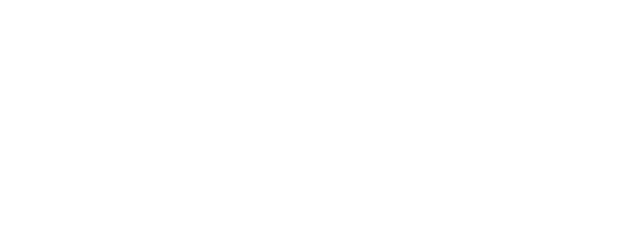
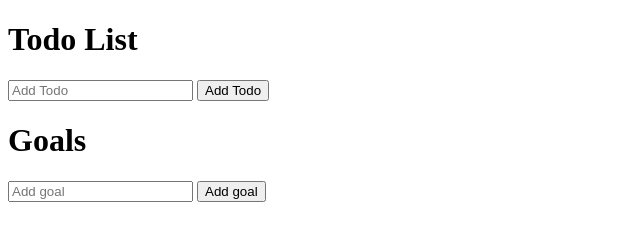
Before and after one commit to MatLish00010/es-raect-redux, a plain HTML site: page index.html in a window 1280 px wide. Shown: the whole page, without its empty margins (0-640 px from the left). Drawn offline with Linux system fonts and the light colour scheme.

Commit message:
(Project) Basic UI

```diff
--- a/index.html
+++ b/index.html
@@ -8,6 +8,18 @@
     <title>Todos and goals</title>
 </head>
 <body>
+<div>
+    <h1>Todo List</h1>
+    <input type="text" id="todo" placeholder="Add Todo">
+    <button id="todoBtn">Add Todo</button>
+    <ul id="todos"></ul>
+</div>
+<div>
+    <h1>Goals</h1>
+    <input id="goal" type="text" placeholder="Add goal">
+    <button id="goalBtn">Add goal</button>
+    <ul id="goals"></ul>
+</div>
 <script type="text/javascript">
     function createStore(reducer) {
         let state
```
